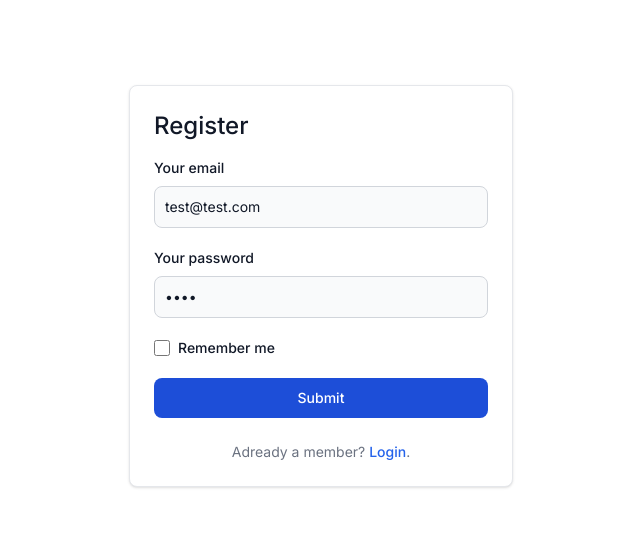
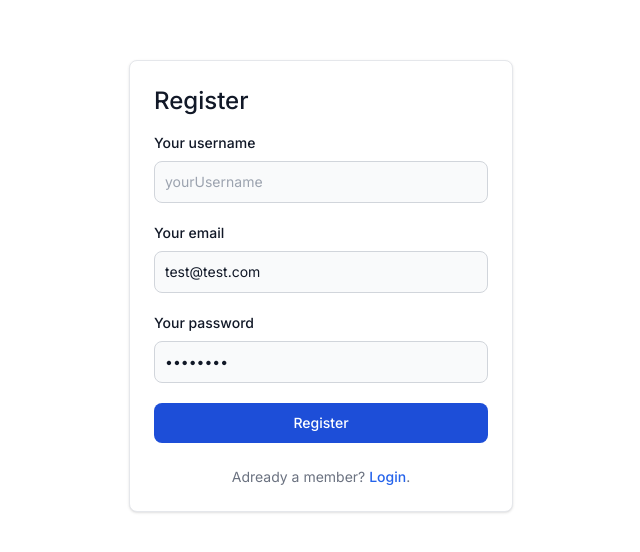
Before and after one commit to LuisQuiiroz/catsplash, a Next.js app: page /register in a window 1280 px wide. Shown: the part 114-666 px from the top of the page, without its empty margins (319-959 px from the left). Built offline with nearby package versions, Linux system fonts and the light colour scheme.

Commit message:
nextauth, react hook form and bcrypt added

```diff
--- a/package.json
+++ b/package.json
@@ -10,9 +10,12 @@
   },
   "dependencies": {
     "@prisma/client": "5.8.1",
+    "bcrypt": "^5.1.1",
     "next": "14.1.0",
+    "next-auth": "^4.24.5",
     "react": "^18",
     "react-dom": "^18",
+    "react-hook-form": "^7.50.1",
     "react-toastify": "^10.0.4"
   },
   "devDependencies": {
--- /dev/null
+++ b/src/app/api/auth/[...nextauth]/route.js
@@ -0,0 +1,38 @@
+import { prisma } from '@/libs/prisma'
+import bcrypt from 'bcrypt'
+import NextAuth from 'next-auth'
+import CredentialsProvider from 'next-auth/providers/credentials'
+
+const authOptions = {
+  providers: [
+    CredentialsProvider({
+      name: 'Credentials',
+      credentials: {
+        email: { label: 'Email', type: 'text', placeholder: 'your@email.com' },
+        password: { label: 'Password', type: 'password', placeholder: '********' }
+      },
+      async authorize (credentials, req) {
+        const userFound = await prisma.user.findUnique({
+          where: {
+            email: credentials.email
+          }
+        })
+        if (!userFound) throw new Error('Wrong email')
+
+        const match = await bcrypt.compare(credentials.password, userFound.pass_hash)
+
+        if (!match) throw new Error('Wrong password')
+
+        return { // datos para generar el JWT
+          id: userFound.id,
+          username: userFound.username,
+          email: userFound.email
+        }
+      }
+    })
+  ]
+}
+
+const handler = NextAuth(authOptions)
+
+export { handler as GET, handler as POST }
--- a/src/app/api/users/route.js
+++ b/src/app/api/users/route.js
@@ -1,26 +1,70 @@
 import { prisma } from '@/libs/prisma'
 import { NextResponse } from 'next/server'
+import bcrypt from 'bcrypt'
 
 export async function GET () {
   try {
     const users = await prisma.user.findMany()
     return NextResponse.json(users)
   } catch (error) {
-    return NextResponse.json(error.message)
+    return NextResponse.json(
+      { message: error.message },
+      { status: 500 }
+    )
   }
 }
 
 export async function POST (request) {
   try {
     const data = await request.json()
+    const { username, email, password } = data
+
+    const userFound = await prisma.user.findUnique({
+      where: {
+        username
+      }
+    })
+
+    const emailFound = await prisma.user.findUnique({
+      where: {
+        email
+      }
+    })
+
+    if (userFound) {
+      return NextResponse.json(
+        { message: 'Username already exists' },
+        { status: 400 }
+      )
+    }
+
+    if (emailFound) {
+      return NextResponse.json(
+        { message: 'Email already exists' },
+        { status: 400 }
+      )
+    }
+
+    const passHash = await bcrypt.hash(password, 10)
+
     const newUser = await prisma.user.create({
       data: {
-        email: data.email,
-        pass_hash: data.pass
+        username,
+        email,
+        pass_hash: passHash
       }
     })
-    return NextResponse.json(newUser)
+
+    const user = {
+      username: newUser.username,
+      email: newUser.email
+    }
+
+    return NextResponse.json(user)
   } catch (error) {
-    return NextResponse.json(error.message)
+    return NextResponse.json(
+      { message: error.message },
+      { status: 500 }
+    )
   }
 }
--- a/src/app/login/page.jsx
+++ b/src/app/login/page.jsx
@@ -1,54 +1,164 @@
 'use client'
 
 import Link from 'next/link'
-import { usePathname } from 'next/navigation'
+import { usePathname, useRouter } from 'next/navigation'
+import { useForm } from 'react-hook-form'
+import { toast } from 'react-toastify'
+import { signIn } from 'next-auth/react'
 
 export default function Login () {
   const login = '/login'
   const pathName = usePathname()
-  const title = pathName === login ? 'Login' : 'Register'
   const isLogin = pathName === login
+  const text = isLogin ? 'Login' : 'Register'
+  const router = useRouter()
 
-  const handleSubmit = (e) => {
-    e.preventDefault()
-    // Read the form data
-    const form = e.target
-    const formData = new FormData(form)
+  const { register, handleSubmit, formState: { errors } } = useForm({
+    defaultValues: {
+      email: 'test@test.com',
+      password: 'testtest'
+    }
+  })
+  const signInWithCredentials = async data => {
+    try {
+      const res = await signIn('credentials', {
+        email: data.email,
+        password: data.password,
+        redirect: false
+      })
+      if (res.ok) {
+        toast.success('Welcome')
+        router.push('/')
+      } else {
+        toast.error(res.error)
+      }
+    } catch (error) {
+      toast.error('network error ' + error)
+    }
+  }
 
-    // login
-    if (pathName === login) {
-      console.log('login')
+  const signUpWithCredentials = async data => {
+    try {
+      const res = await fetch('/api/users', {
+        method: 'POST',
+        headers: {
+          'Content-Type': 'application/json'
+        },
+        body: JSON.stringify(data)
+      })
+      if (res.ok) {
+        toast.success('registered')
+        signInWithCredentials(data)
       } else {
-      // register
-      console.log('register')
+        const errorData = await res.json()
+        toast.error(errorData.message || 'error registering user')
       }
-    const formJson = Object.fromEntries(formData.entries())
-    console.log(formJson)
+    } catch (error) {
+      toast.error('network error' + error)
+    }
+  }
+
+  const onSubmit = async data => {
+    if (pathName === login) { // login
+      signInWithCredentials(data)
+    } else { // register
+      signUpWithCredentials(data)
+    }
   }
   return (
     <div className='flex items-center justify-center h-screen'>
       <div className='w-96 mx-auto block bg-white border border-gray-200 rounded-lg shadow dark:bg-gray-800 dark:border-gray-700'>
         <form
           className='p-6'
-          onSubmit={handleSubmit}
-          method='post'
+          onSubmit={handleSubmit(onSubmit)}
         >
-          <h1 className='mb-4 text-2xl font-medium text-gray-900 dark:text-white'>{title}</h1>
+          <h1 className='mb-4 text-2xl font-medium text-gray-900 dark:text-white'>{text}</h1>
+          {!isLogin && ( // register
+            <div className='mb-5'>
+              <label htmlFor='username' className='block mb-2 text-sm font-medium text-gray-900 dark:text-white'>Your username</label>
+              <input
+                type='text'
+                id='username'
+                name='username'
+                className=' bg-gray-50 border border-gray-300 text-gray-900 text-sm rounded-lg focus:ring-blue-500 focus:border-blue-500 block w-full p-2.5 dark:bg-gray-700 dark:border-gray-600 dark:placeholder-gray-400 dark:text-white dark:focus:ring-blue-500 dark:focus:border-blue-500'
+                placeholder='yourUsername'
+                {...register('username', {
+                  required: {
+                    value: true,
+                    message: 'Username is required'
+                  },
+                  pattern: {
+                    value: /^[a-zA-Z0-9_-]+$/,
+                    message: 'username can contain upper and lower case letters, numbers, underscores (_) and hyphens (-).'
+                  }
+                })}
+              />
+              {
+              errors.username && <p className='mt-2 text-sm font-medium text-red-600 dark:text-red-500'>{errors.username.message}</p>
+            }
+            </div>
+          )}
           <div className='mb-5'>
             <label htmlFor='email' className='block mb-2 text-sm font-medium text-gray-900 dark:text-white'>Your email</label>
-            <input type='email' id='email' name='email' className=' bg-gray-50 border border-gray-300 text-gray-900 text-sm rounded-lg focus:ring-blue-500 focus:border-blue-500 block w-full p-2.5 dark:bg-gray-700 dark:border-gray-600 dark:placeholder-gray-400 dark:text-white dark:focus:ring-blue-500 dark:focus:border-blue-500' placeholder='name@gmail.com' required defaultValue='test@test.com' />
+            <input
+              type='email'
+              id='email'
+              name='email'
+              className=' bg-gray-50 border border-gray-300 text-gray-900 text-sm rounded-lg focus:ring-blue-500 focus:border-blue-500 block w-full p-2.5 dark:bg-gray-700 dark:border-gray-600 dark:placeholder-gray-400 dark:text-white dark:focus:ring-blue-500 dark:focus:border-blue-500'
+              placeholder='yourEmail@gmail.com'
+              {...register('email', {
+                required: {
+                  value: true,
+                  message: 'Email is required'
+                },
+                pattern: {
+                  value: /^[a-zA-Z0-9._%+-]+@[a-zA-Z0-9.-]+\.[a-zA-Z]{2,}$/,
+                  message: 'Provide a valid email'
+                }
+              })}
+            />
+            {
+              errors.email && <p className='mt-2 text-sm font-medium text-red-600 dark:text-red-500'>{errors.email.message}</p>
+            }
           </div>
           <div className='mb-5'>
             <label htmlFor='password' className='block mb-2 text-sm font-medium text-gray-900 dark:text-white'>Your password</label>
-            <input type='password' id='password' name='password' className='bg-gray-50 border border-gray-300 text-gray-900 text-sm rounded-lg focus:ring-blue-500 focus:border-blue-500 block w-full p-2.5 dark:bg-gray-700 dark:border-gray-600 dark:placeholder-gray-400 dark:text-white dark:focus:ring-blue-500 dark:focus:border-blue-500' required defaultValue='test' />
+            <input
+              type='password'
+              id='password'
+              name='password'
+              className='bg-gray-50 border border-gray-300 text-gray-900 text-sm rounded-lg focus:ring-blue-500 focus:border-blue-500 block w-full p-2.5 dark:bg-gray-700 dark:border-gray-600 dark:placeholder-gray-400 dark:text-white dark:focus:ring-blue-500 dark:focus:border-blue-500'
+              placeholder='********'
+              {...register('password', {
+                required: {
+                  value: true,
+                  message: 'Password is required'
+                },
+                minLength: {
+                  value: 8,
+                  message: 'The password must be 8 characters'
+                },
+                maxLength: {
+                  value: 8,
+                  message: 'The password must be 8 characters'
+                }
+              })}
+            />
+            {
+              errors.password && <p className='mt-2 text-sm font-medium text-red-600 dark:text-red-500'>{errors.password.message}</p>
+            }
           </div>
+          {
+            isLogin && (
               <div className='flex items-start mb-5'>
                 <div className='flex items-center h-5'>
                   <input id='remember' type='checkbox' value='' className='w-4 h-4 border border-gray-300 rounded bg-gray-50 focus:ring-3 focus:ring-blue-300 dark:bg-gray-700 dark:border-gray-600 dark:focus:ring-blue-600 dark:ring-offset-gray-800 dark:focus:ring-offset-gray-800' />
                 </div>
                 <label htmlFor='remember' className='ms-2 text-sm font-medium text-gray-900 dark:text-gray-300'>Remember me</label>
               </div>
-          <button type='submit' className='text-white bg-blue-700 hover:bg-blue-800 focus:ring-4 focus:outline-none focus:ring-blue-300 font-medium rounded-lg text-sm w-full  px-5 py-2.5 text-center dark:bg-blue-600 dark:hover:bg-blue-700 dark:focus:ring-blue-800'>Submit</button>
+            )
+          }
+          <button type='submit' className='text-white bg-blue-700 hover:bg-blue-800 focus:ring-4 focus:outline-none focus:ring-blue-300 font-medium rounded-lg text-sm w-full  px-5 py-2.5 text-center dark:bg-blue-600 dark:hover:bg-blue-700 dark:focus:ring-blue-800'>{text}</button>
           {
           isLogin
             ? (
```
Also changed, not shown: 2 other files (tests, documents, lock files or other folders). Lines whose indentation alone changed are shown as unchanged.
